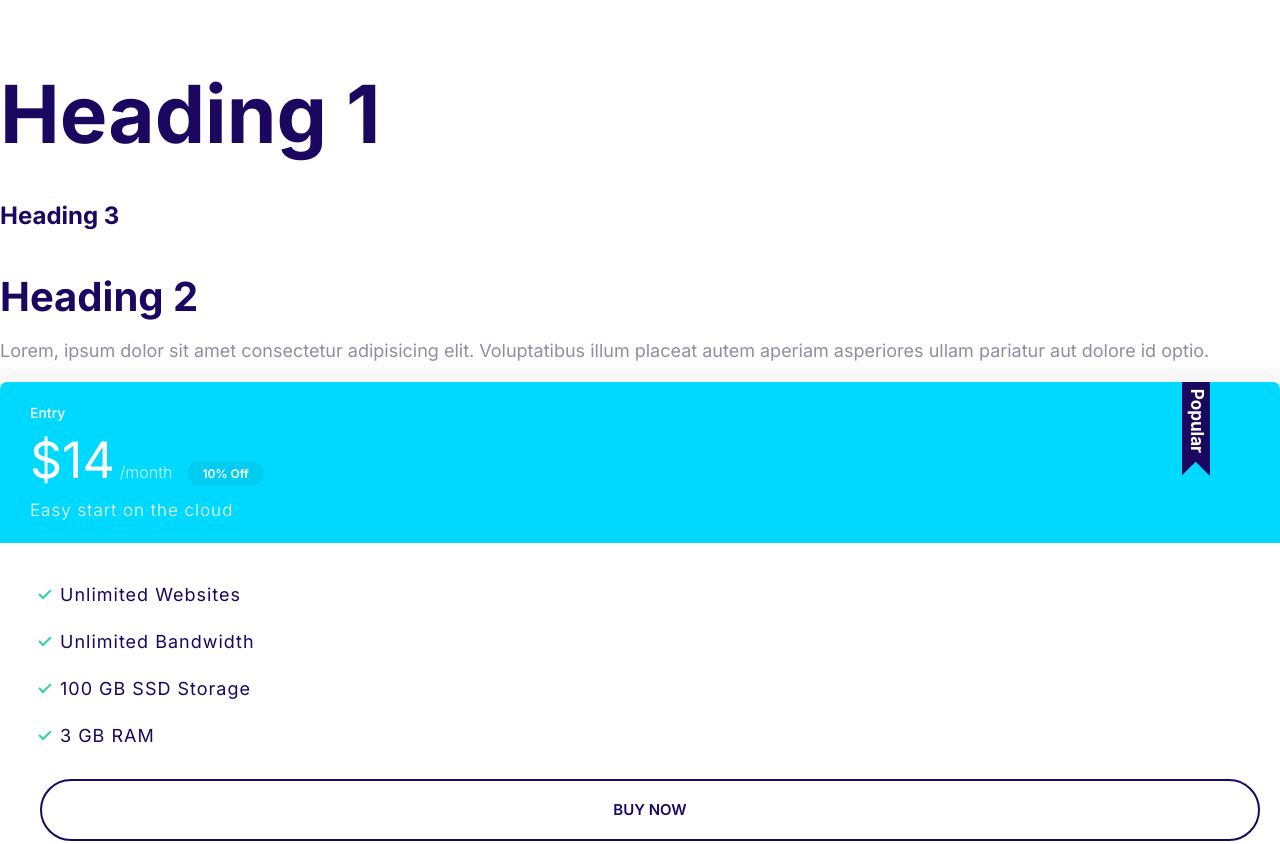
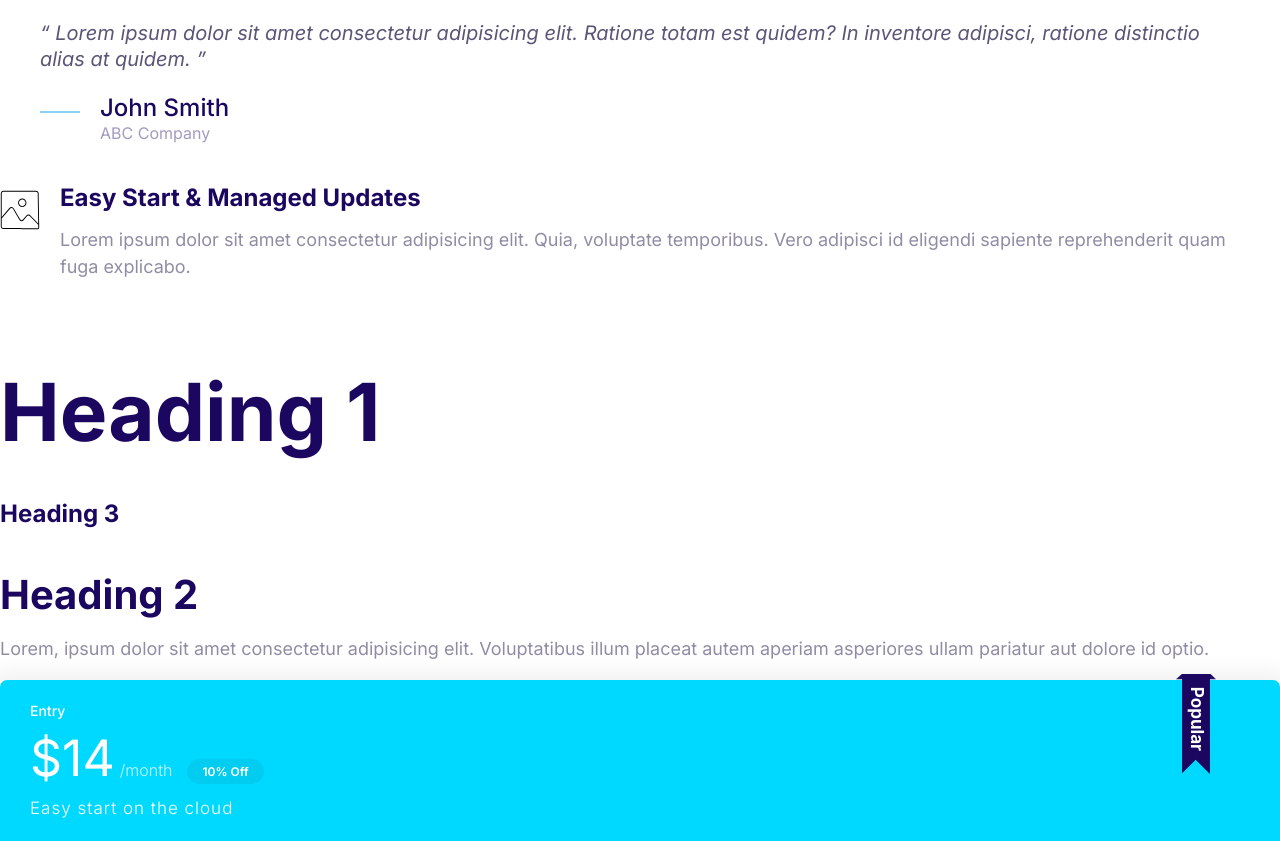
Before and after one commit to PhantomPWR/cwm-html-css-pt3, a plain HTML site: page index.html in a window 1280 px wide. Shown: the top 844 px of the page. Drawn offline with Linux system fonts and the light colour scheme.

Commit message:
Create media & quote components

```diff
--- a/css/styles.css
+++ b/css/styles.css
@@ -4,6 +4,7 @@
 	--color-accent: #ff3400;
 	--color-headings: #1b0760;
 	--color-body: #918ca4;
+	--color-body-darker: #5c5577;
 	--color-border: #ccc;
 	--border-radius: 30px;
 }
@@ -286,12 +287,16 @@ a {
 .card {
 	border-radius: 7px;
 	box-shadow: 0 0 20px 10px #f3f3f3;
-	overflow: hidden;
+	/* overflow: hidden; */
 }
 
 .card__header,
 .card__body {
 	padding: 2rem 3rem;
+}
+
+.card__header {
+	border-radius: 7px 7px 0 0;
 }
 
 .card--primary .card__header {
@@ -350,6 +355,7 @@ a {
 	top: -6px;
 	right: 5%;
 	width: 40px;
+	z-index: 1;
 }
 
 @media screen and (min-width: 1024px) {
@@ -369,3 +375,69 @@ a {
 		font-size: 1.7rem;
 	}
 }
+
+/* Media */
+.media {
+	display: flex;
+}
+
+.media__title {
+	margin-top: 0;
+}
+
+.media__body {
+	margin: 0 2rem;
+}
+
+.media__image {
+	margin-top: 1rem;
+}
+
+/* Quotes */
+.quote {
+	color: var(--color-body-darker);
+	font-size: 3rem;
+	font-style: italic;
+	line-height: 1.3;
+}
+
+.quote__line {
+	position: relative;
+	bottom: 10px;
+}
+
+.quote__author {
+	font-size: 3rem;
+	font-style: normal;
+	font-weight: 500;
+	margin-bottom: 0;
+}
+
+.quote__text::before {
+	content: open-quote;
+}
+
+.quote__text::after {
+	content: close-quote;
+}
+
+.quote__company {
+	color: var(--color-headings);
+	font-size: 2rem;
+	font-style: normal;
+	opacity: 0.4;
+}
+
+@media screen and (min-width: 1024px) {
+	.quote {
+		font-size: 2rem;
+	}
+
+	.quote__author {
+		font-size: 2.4rem;
+	}
+
+	.quote__company {
+		font-size: 1.6rem;
+	}
+}
--- a/index.html
+++ b/index.html
@@ -14,6 +14,43 @@
 		<link rel="stylesheet" href="css/styles.css" />
 	</head>
 	<body>
+		<blockquote class="quote">
+			<p class="quote__text">
+				Lorem ipsum dolor sit amet consectetur adipisicing elit. Ratione
+				totam est quidem? In inventore adipisci, ratione distinctio
+				alias at quidem.
+			</p>
+			<footer>
+				<div class="media">
+					<div class="media__image">
+						<svg class="icon icon--primary quote__line">
+							<use xlink:href="/images/sprite.svg#line"></use>
+						</svg>
+					</div>
+					<div class="media__body">
+						<h3 class="media__title quote__author">John Smith</h3>
+						<p class="quote__company">ABC Company</p>
+					</div>
+				</div>
+			</footer>
+		</blockquote>
+		<!-- .media>.media__image+.media__body -->
+		<div class="media">
+			<div class="media__image">
+				<svg class="icon icon--primary">
+					<use xlink:href="/images/sprite.svg#snap"></use>
+				</svg>
+			</div>
+			<div class="media__body">
+				<h3 class="media__title">Easy Start & Managed Updates</h3>
+				<p>
+					Lorem ipsum dolor sit amet consectetur adipisicing elit.
+					Quia, voluptate temporibus. Vero adipisci id eligendi
+					sapiente reprehenderit quam fuga explicabo.
+				</p>
+			</div>
+		</div>
+
 		<!-- h${Heading $}*3 -->
 		<h1>Heading 1</h1>
 		<h3>Heading 3</h3>
```
Also changed, not shown: components/media.html (added, +15 -0 lines), components/quotes.html (added, +19 -0 lines).
